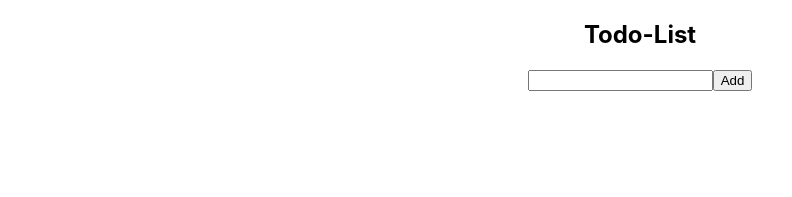
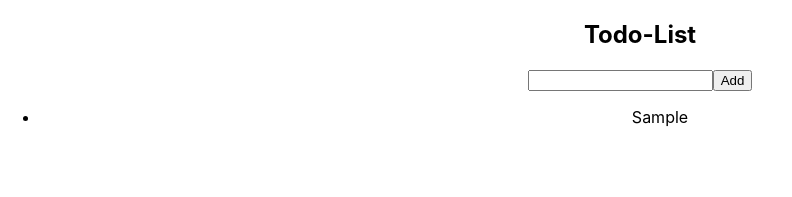
Before and after one commit to xunhuangxxx/bibi-todo-list, a React (Create React App) app in the folder todo-list/: page / in a window 1280 px wide. Both pictures are taken after typing "Sample" into the empty fields and a click on the button "Add". Shown: the top 197 px of the page, without its empty margins (0-792 px from the left). Built offline with nearby package versions, Linux system fonts and the light colour scheme.

Commit message:
list done

```diff
--- /dev/null
+++ b/todo-list/src/AddToDo.js
@@ -0,0 +1,21 @@
+import React, {useState } from 'react';
+
+
+const AddToDo = ({setTodos}) => {
+    const [input, setInput] = useState("");
+    console.log(input);
+
+        return (
+            <div>
+              <input type='text' value={input} onChange={(e)=>setInput(e.target.value)}/>
+              <button onClick={()=>{ setTodos(prev => {
+                const newTodo = [...prev];
+                newTodo.push({id: prev.length, todo:input});
+                return newTodo;
+              }); setInput(""); }}>Add</button>
+            </div>
+        );
+
+}
+
+export default AddToDo;
--- a/todo-list/src/App.js
+++ b/todo-list/src/App.js
@@ -1,29 +1,31 @@
 import logo from './logo.svg';
 import './App.css';
 import List from "./List";
-import Tasks from "./Tasks";
-import Text from "./Text";
+import React, {useState} from 'react';
+import AddToDo from "./AddToDo";
 
 
 
 function App() {
 
   const handleAdd = (e) => {
-    return e.value;
+    return e.target.value;
+
   }
+
+  const [todos, setTodos] = useState([]);
 
   return (
     <div className="App">
       <h2> Todo-List </h2>
-      <Text handleAdd={handleAdd}/>
+      <AddToDo setTodos={setTodos}/>
 
-      <Tasks>
-         <div>
-            <ul>
-              <List handleAdd={handleAdd}/>
-            </ul>
-         </div>
-      </Tasks>
+      <div>
+        <ul>
+          <List todos={todos}/>
+        </ul>
+      </div>
+
 
     </div>
   );
--- a/todo-list/src/List.js
+++ b/todo-list/src/List.js
@@ -1,19 +1,18 @@
 import React, { useEffect, useState } from 'react';
 
-const List = (handleAdd) => {
-    const [todo, setTodo] = useState([]);
-    const [input, setInput] = useState("");
 
-    useEffect(()=>{
-        return (
-           <li>{handleAdd(input)}</li>
+const List = ({todos}) => {
 
-        )
+    console.log(todos.todo);
 
+    return (
+       <div>
+        {
+            todos.map(todo => (<li>{todo.todo}</li>))
+        }
+       </div>
 
-
-    },handleAdd);
-
+    );
 }
 
 export default List;
--- a/todo-list/src/Text.js
+++ /dev/null
@@ -1,17 +0,0 @@
-import React, { useEffect, useState } from 'react';
-
-
-const Text = (handleAdd) => {
-    const [input, setInput] = useState("");
-    console.log(input);
-
-        return (
-            <div>
-              <input type='text' value={input} onChange={(e)=>setInput(e.target.value)}/>
-              <button onClick={(e)=>setInput("")}>Add</button>
-            </div>
-        );
-
-}
-
-export default Text;
```
Also changed, not shown: todo-list/src/Tasks.js (deleted, +0 -7 lines).
